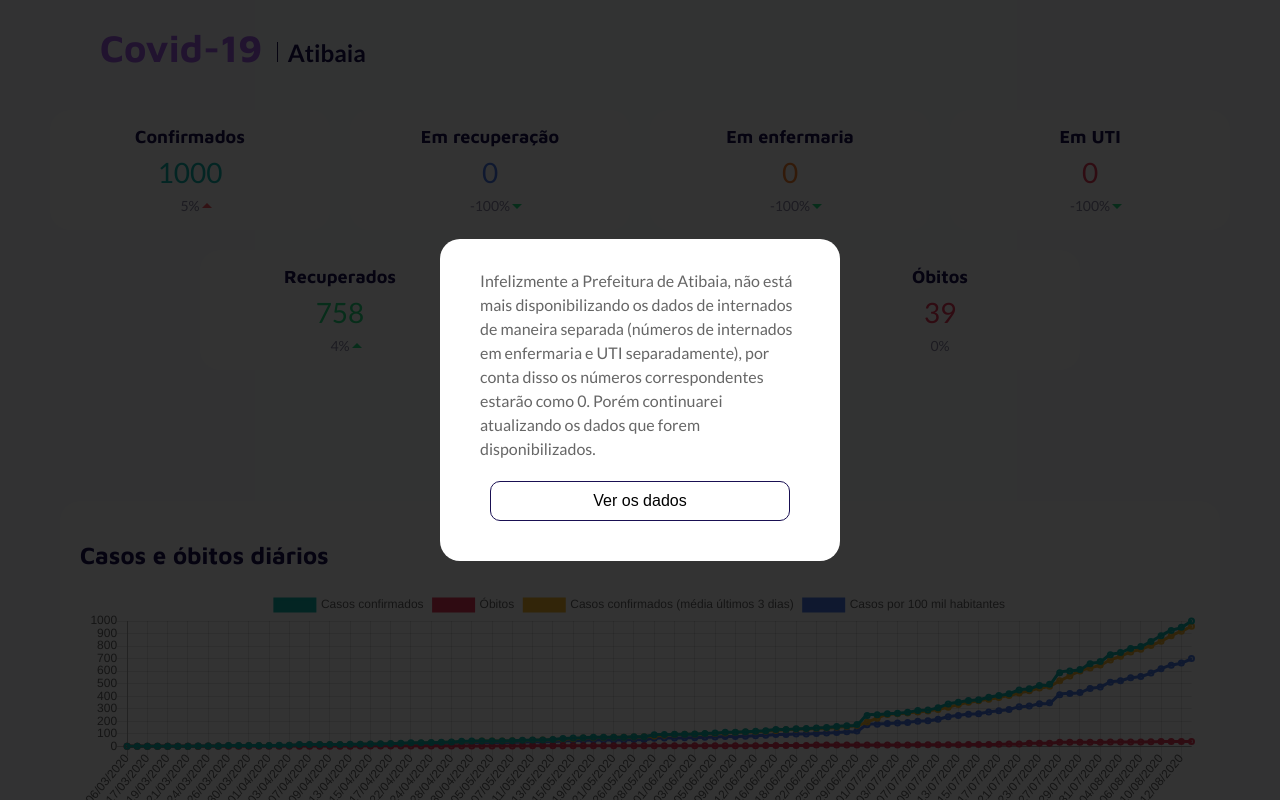
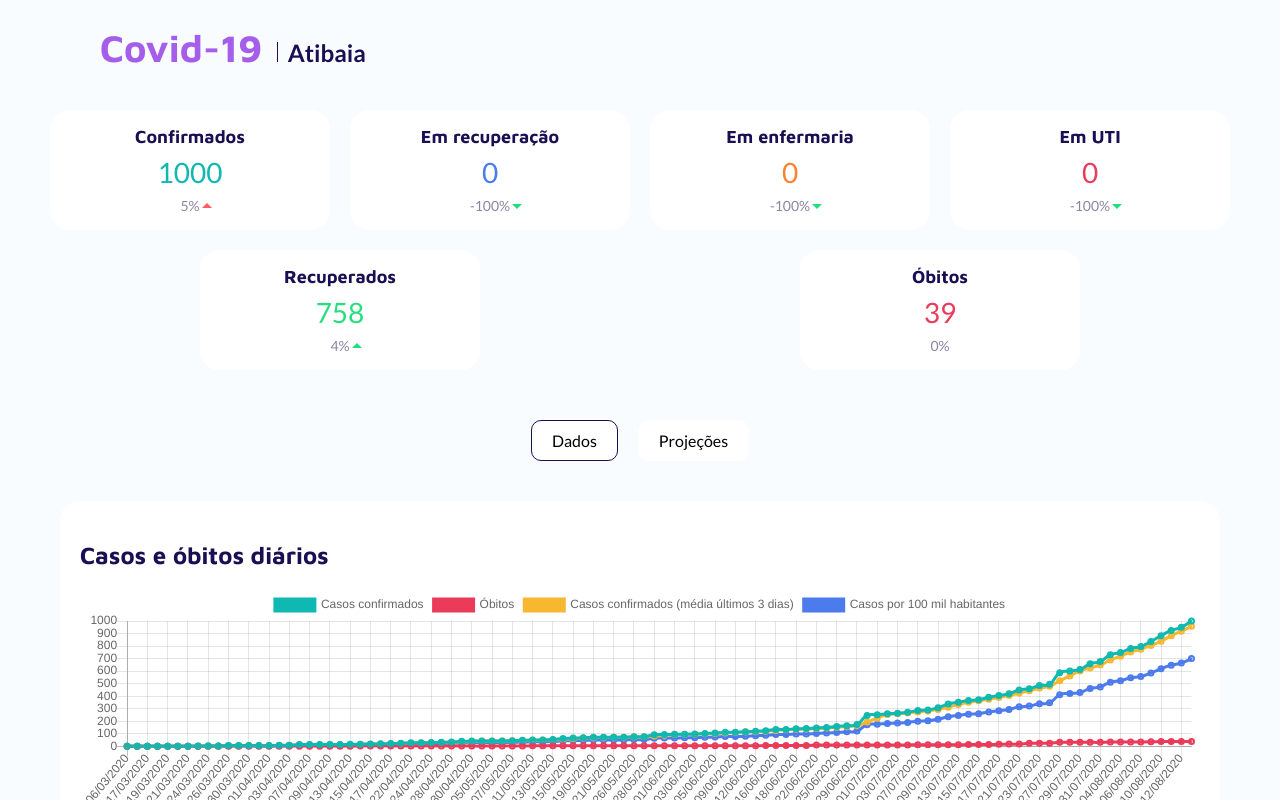
Before and after one commit to yurigodke/corona-dash, a React (Create React App) app: page / in a window 1280 px wide. Shown: the top 800 px of the page. Built offline with nearby package versions, Linux system fonts and the light colour scheme.

Commit message:
Remove popup

```diff
--- a/src/App.js
+++ b/src/App.js
@@ -4,13 +4,7 @@ import classNames from "classnames";
 import style from "./App.module.scss";
 import { Line, Bar } from "react-chartjs-2";
 
-import {
-  AbsoluteNumbers,
-  ChartBox,
-  Footer,
-  Maintenance,
-  Popup
-} from "./modules";
+import { AbsoluteNumbers, ChartBox, Footer, Maintenance } from "./modules";
 
 import prepareData from "./prepareData.js";
 
@@ -59,7 +53,6 @@ class App extends PureComponent {
       if (dataType === "raw") {
         content = (
           <>
-            <Popup />
             <AbsoluteNumbers data={dataConsolidation} />
             {navigationGroup}
             <ChartBox title="Casos e óbitos diários">
```
